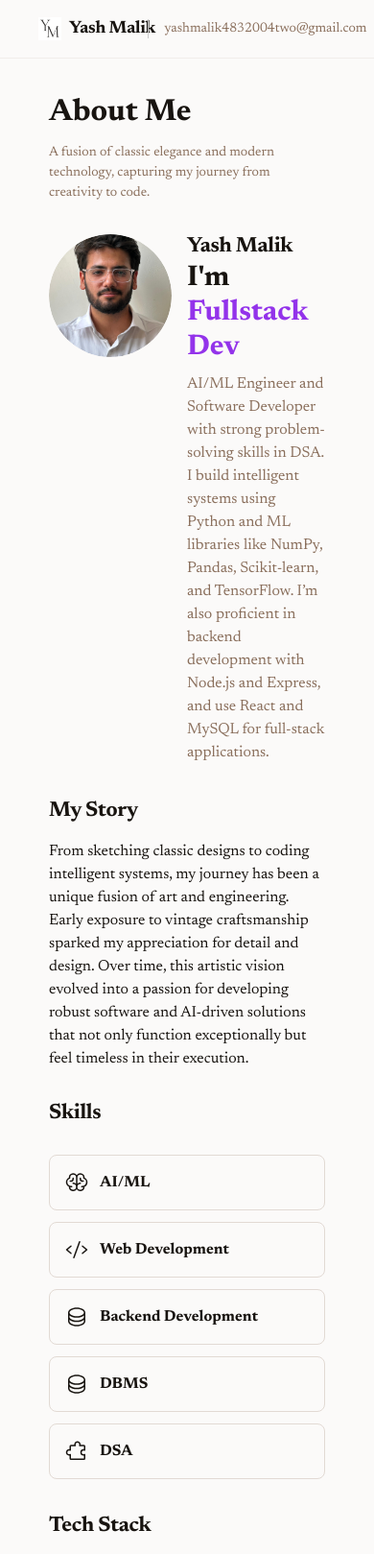
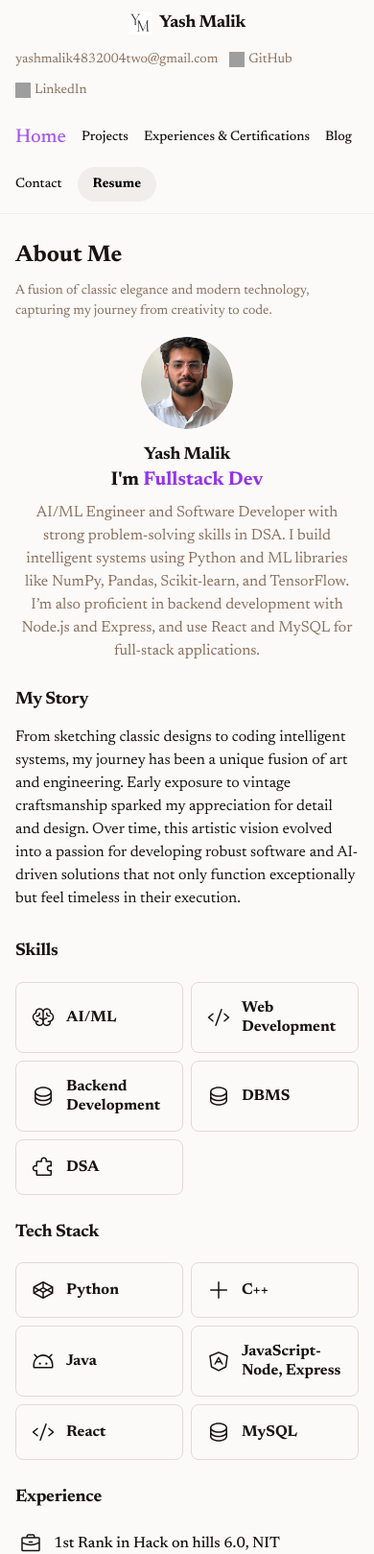
Before and after one commit to Yashmalik2004/My-Portfolio, a plain HTML site: page templates/index.html in a window 390 px wide. Shown: the top 1619 px of the page at 96% size. Drawn offline with nearby package versions, Linux system fonts and the light colour scheme; grey boxes are pictures that could not be loaded.

Commit message:
Update index.html

```diff
--- a/templates/index.html
+++ b/templates/index.html
@@ -21,17 +21,17 @@
 
     <script src="https://cdn.tailwindcss.com?plugins=forms,container-queries"></script>
   </head>
+  <!-- ...existing code... -->
   <body>
-
     <div
       class="relative flex size-full min-h-screen flex-col bg-[#fbfaf9] group/design-root overflow-x-hidden"
       style="font-family: Newsreader, 'Noto Sans', sans-serif"
     >
       <div class="layout-container flex h-full grow flex-col">
         <header
-          class="flex items-center justify-between whitespace-nowrap border-b border-solid border-b-[#f1edea] px-10 py-3"
+          class="flex flex-col md:flex-row items-center justify-between whitespace-nowrap border-b border-solid border-b-[#f1edea] px-4 md:px-10 py-3 gap-3 md:gap-0"
         >
-          <div class="flex items-center gap-4 text-[#181410]">
+          <div class="flex flex-col md:flex-row items-center gap-4 text-[#181410] w-full md:w-auto">
             <div class="flex items-center gap-2">
               <img
                 src="../images/website-imgs/logo.png"
@@ -44,14 +44,14 @@
                 Yash Malik
               </h2>
             </div>
-            <div class="h-5 w-px bg-[#ccc]"></div>
-            <div class="flex items-center gap-3 text-sm text-[#8a6f5c]">
+            <div class="hidden md:block h-5 w-px bg-[#ccc]"></div>
+            <div class="flex flex-wrap items-center gap-3 text-sm text-[#8a6f5c]">
               <a
                 href="mailto:yashmalik4832004two@gmail.com"
-                class="hover:underline"
+                class="hover:underline break-all"
                 >yashmalik4832004two@gmail.com</a
               >
-              <div class="h-5 w-px bg-[#ccc]"></div>
+              <div class="hidden md:block h-5 w-px bg-[#ccc]"></div>
               <a
                 href="https://github.com/Yashmalik2004"
                 target="_blank"
@@ -78,9 +78,8 @@
               </a>
             </div>
           </div>
-
-          <div class="flex flex-1 justify-end gap-8">
-            <div class="flex items-center gap-9">
+          <div class="flex flex-1 justify-end gap-4 md:gap-8 w-full md:w-auto mt-3 md:mt-0">
+            <div class="flex flex-wrap items-center gap-4 md:gap-9">
               <a
                 class="text-[#181410] text-sm font-medium leading-normal"
                 href="#"
@@ -115,21 +114,17 @@
                 </button></a
               >
             </div>
-            <!-- <div
-              class="bg-center bg-no-repeat aspect-square bg-cover rounded-full size-10"
-              style="background-image: url('../images/myimg.jpg')"
-            ></div> -->
           </div>
         </header>
 
-        <div class="px-40 flex flex-1 justify-center py-5">
+        <div class="px-2 sm:px-6 md:px-20 lg:px-40 flex flex-1 justify-center py-5">
           <div
-            class="layout-content-container flex flex-col max-w-[960px] flex-1"
+            class="layout-content-container flex flex-col max-w-full md:max-w-[960px] flex-1"
           >
-            <div class="flex flex-wrap justify-between gap-3 p-4">
-              <div class="flex min-w-72 flex-col gap-3">
+            <div class="flex flex-wrap justify-between gap-3 p-2 md:p-4">
+              <div class="flex min-w-0 md:min-w-72 flex-col gap-3">
                 <p
-                  class="text-[#181410] tracking-light text-[32px] font-bold leading-tight"
+                  class="text-[#181410] tracking-light text-2xl md:text-[32px] font-bold leading-tight"
                 >
                   About Me
                 </p>
@@ -139,13 +134,13 @@
                 </p>
               </div>
             </div>
-            <div class="flex p-4 @container">
+            <div class="flex flex-col p-2 md:p-4 @container">
               <div
                 class="flex w-full flex-col gap-4 @[520px]:flex-row @[520px]:justify-between @[520px]:items-center"
               >
-                <div class="flex gap-4">
+                <div class="flex flex-col sm:flex-row gap-4 items-center sm:items-start">
                   <div
-                    class="w-32 h-32 rounded-full overflow-hidden shrink-0 transition-transform duration-300 hover:scale-110"
+                    class="w-24 h-24 md:w-32 md:h-32 rounded-full overflow-hidden shrink-0 transition-transform duration-300 hover:scale-110"
                   >
                     <img
                       src="../images/website-imgs/myimg.jpg"
@@ -154,15 +149,14 @@
                       id="myimg"
                     />
                   </div>
-
-                  <div class="flex flex-col justify-center">
+                  <div class="flex flex-col justify-center text-center sm:text-left">
                     <p
-                      class="text-[#181410] text-[22px] font-bold leading-tight tracking-[-0.015em]"
+                      class="text-[#181410] text-lg md:text-[22px] font-bold leading-tight tracking-[-0.015em]"
                     >
                       Yash Malik
                     </p>
                     <p
-                      class="text-3xl font-bold text-[#181410] dark:text-black mb-2"
+                      class="text-xl md:text-3xl font-bold text-[#181410] dark:text-black mb-2"
                     >
                       I'm <span class="text-purple-600" id="typingText"></span>
                   </p>
@@ -181,12 +175,12 @@
               </div>
             </div>
             <h2
-              class="text-[#181410] text-[22px] font-bold leading-tight tracking-[-0.015em] px-4 pb-3 pt-5"
+              class="text-[#181410] text-lg md:text-[22px] font-bold leading-tight tracking-[-0.015em] px-2 md:px-4 pb-3 pt-5"
             >
               My Story
             </h2>
             <p
-              class="text-[#181410] text-base font-normal leading-normal pb-3 pt-1 px-4"
+              class="text-[#181410] text-base font-normal leading-normal pb-3 pt-1 px-2 md:px-4"
             >
               From sketching classic designs to coding intelligent systems, my
               journey has been a unique fusion of art and engineering. Early
@@ -197,12 +191,12 @@
               execution.
             </p>
             <h2
-              class="text-[#181410] text-[22px] font-bold leading-tight tracking-[-0.015em] px-4 pb-3 pt-5"
+              class="text-[#181410] text-lg md:text-[22px] font-bold leading-tight tracking-[-0.015em] px-2 md:px-4 pb-3 pt-5"
             >
               Skills
             </h2>
             <div
-              class="grid grid-cols-[repeat(auto-fit,minmax(158px,1fr))] gap-3 p-4"
+              class="grid grid-cols-2 sm:grid-cols-3 md:grid-cols-4 gap-2 md:gap-3 p-2 md:p-4"
             >
               <div
                 class="flex flex-1 gap-3 rounded-lg border border-[#e2dad4] bg-[#fbfaf9] p-4 items-center"
@@ -330,13 +324,13 @@
                 </h2>
               </div>
             </div>
-            <h2
-              class="text-[#181410] text-[22px] font-bold leading-tight tracking-[-0.015em] px-4 pb-3 pt-5"
+                        <h2
+              class="text-[#181410] text-lg md:text-[22px] font-bold leading-tight tracking-[-0.015em] px-2 md:px-4 pb-3 pt-5"
             >
               Tech Stack
             </h2>
             <div
-              class="grid grid-cols-[repeat(auto-fit,minmax(158px,1fr))] gap-3 p-4"
+              class="grid grid-cols-2 sm:grid-cols-3 md:grid-cols-4 gap-2 md:gap-3 p-2 md:p-4"
             >
               <div
                 class="flex flex-1 gap-3 rounded-lg border border-[#e2dad4] bg-[#fbfaf9] p-4 items-center"
@@ -490,11 +484,11 @@
               </div>
             </div>
             <h2
-              class="text-[#181410] text-[22px] font-bold leading-tight tracking-[-0.015em] px-4 pb-3 pt-5"
+              class="text-[#181410] text-lg md:text-[22px] font-bold leading-tight tracking-[-0.015em] px-2 md:px-4 pb-3 pt-5"
             >
               Experience
-            </h2>
-            <div class="grid grid-cols-[40px_1fr] gap-x-2 px-4">
+           </h2>
+            <div class="grid grid-cols-[32px_1fr] md:grid-cols-[40px_1fr] gap-x-2 px-2 md:px-4">
               <div class="flex flex-col items-center gap-1 pt-3">
                 <div
                   class="text-[#181410]"
@@ -585,11 +579,11 @@
               </div>
             </div>
             <h2
-              class="text-[#181410] text-[22px] font-bold leading-tight tracking-[-0.015em] px-4 pb-3 pt-5"
+              class="text-[#181410] text-lg md:text-[22px] font-bold leading-tight tracking-[-0.015em] px-2 md:px-4 pb-3 pt-5"
             >
               Education
             </h2>
-            <div class="p-4 grid grid-cols-2">
+            <div class="p-2 md:p-4 grid grid-cols-1 md:grid-cols-2 gap-2">
               <div
                 class="flex flex-col gap-1 border-t border-solid border-t-[#e2dad4] py-4 pr-2"
               >
@@ -614,9 +608,10 @@
           </div>
         </div>
         <footer class="flex justify-center">
-          <div class="flex max-w-[960px] flex-1 flex-col">
-            <footer
-              class="flex flex-col gap-6 px-5 py-10 text-center @container"
+
+          <div class="flex max-w-full md:max-w-[960px] flex-1 flex-col">
+             <footer
+              class="flex flex-col gap-6 px-2 md:px-5 py-10 text-center @container"
             >
               <div class="flex flex-wrap justify-center gap-4">
                 <a
@@ -722,6 +717,5 @@
       type();
     </script>
 
-
   </body>
 </html>
```
